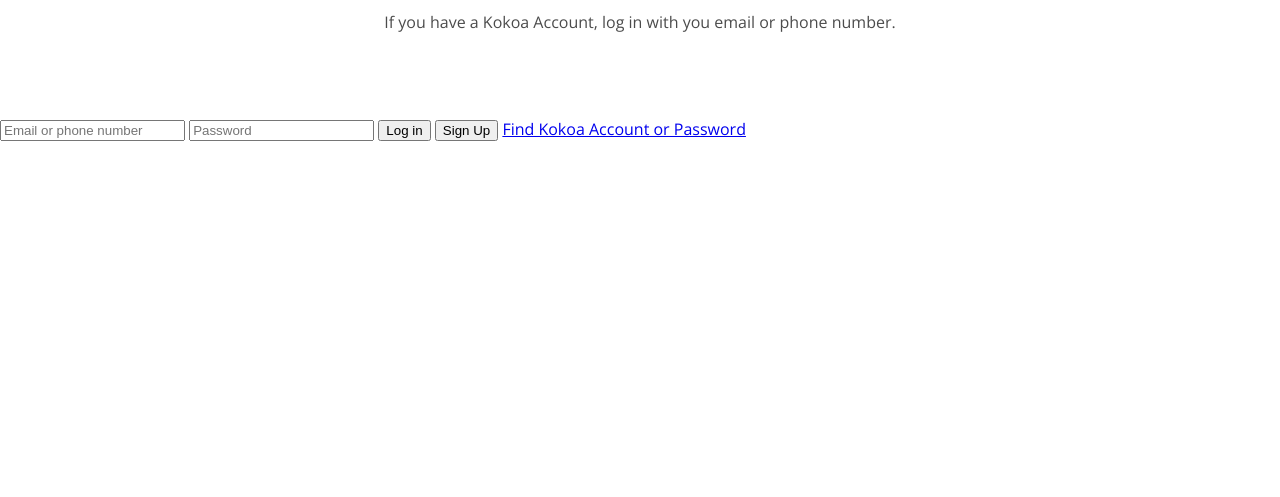
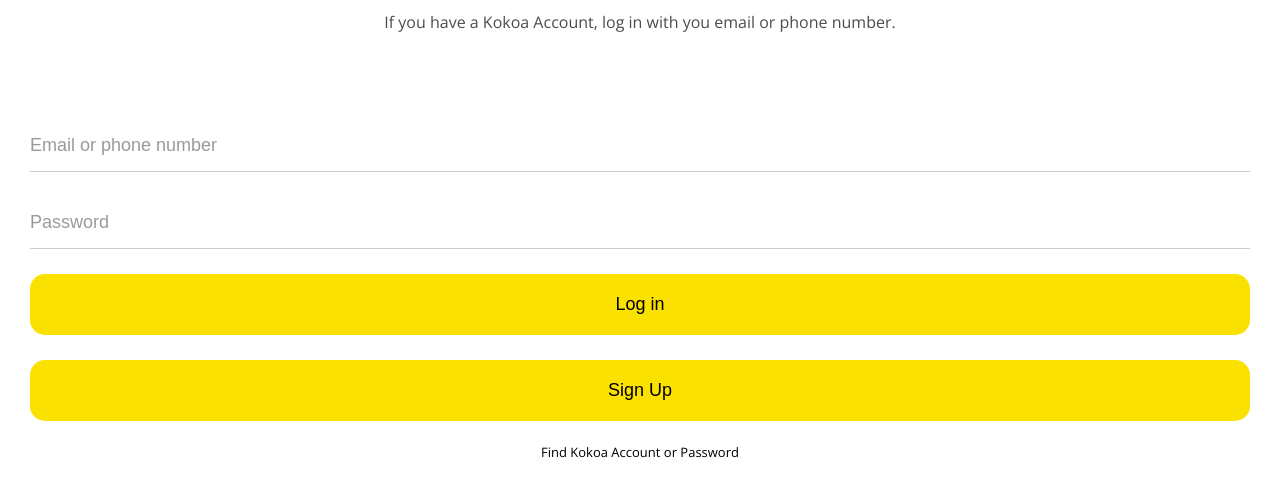
Before and after one commit to eajin/kokoa-clone-2021, a plain HTML site: page index.html in a window 1280 px wide. Shown: the part 167-664 px from the top of the page. Drawn offline with nearby package versions, Linux system fonts and the light colour scheme.

Commit message:
Login form finish

```diff
--- a/css/reset.css
+++ b/css/reset.css
@@ -41,3 +41,7 @@ table {
 	border-collapse: collapse;
 	border-spacing: 0;
 }
+
+input:focus{
+	outline:none;
+}
--- a/css/styles.css
+++ b/css/styles.css
@@ -1,5 +1,6 @@
 @import url('https://fonts.googleapis.com/css2?family=Open+Sans:wght@400;600&display=swap');
 @import "reset.css";
+@import "variables.css";
 @import "status-bar.css";
 
 body{
@@ -21,3 +22,43 @@ body{
     width:60%;
     opacity:0.7;
 }
+
+#Login-form{
+    display:flex;
+    flex-direction:column;
+    margin:0px 30px;
+}
+
+#Login-form input{
+    border:none;
+    padding:15px 0px;
+    font-size:18px;
+    margin-bottom:25px;
+}
+
+#Login-form input:not([type="submit"]){
+    border-bottom:1px solid rgba(0,0,0,0.2);
+    transition:border-color 0.3s ease-in-out;
+}
+
+#Login-form input::placeholder{
+    color:rgba(0,0,0,0.4);
+}
+
+#Login-form input:focus {
+    border-color:var(--yellow);
+}
+
+#Login-form input[type="submit"]{
+    background-color:var(--yellow);
+    cursor:pointer;
+    padding:20px 0px;
+    border-radius:15px;
+}
+
+#Login-form a {
+    text-align:center;
+    text-decoration:none;
+    color:inherit;
+    font-size:13px;
+}
--- /dev/null
+++ b/css/variables.css
@@ -0,0 +1,3 @@
+:root {
+  --yellow: #fae100;
+}
```
